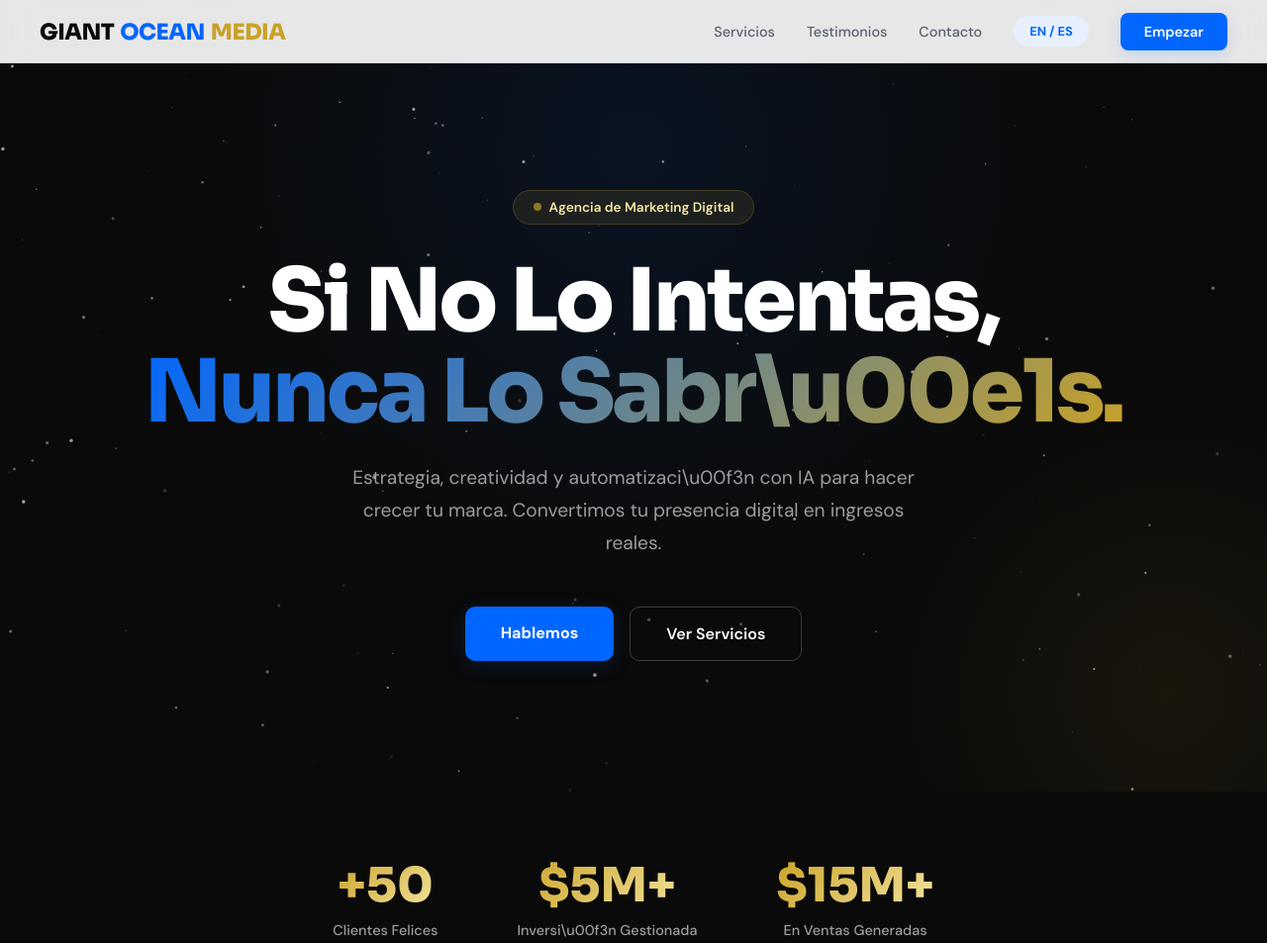
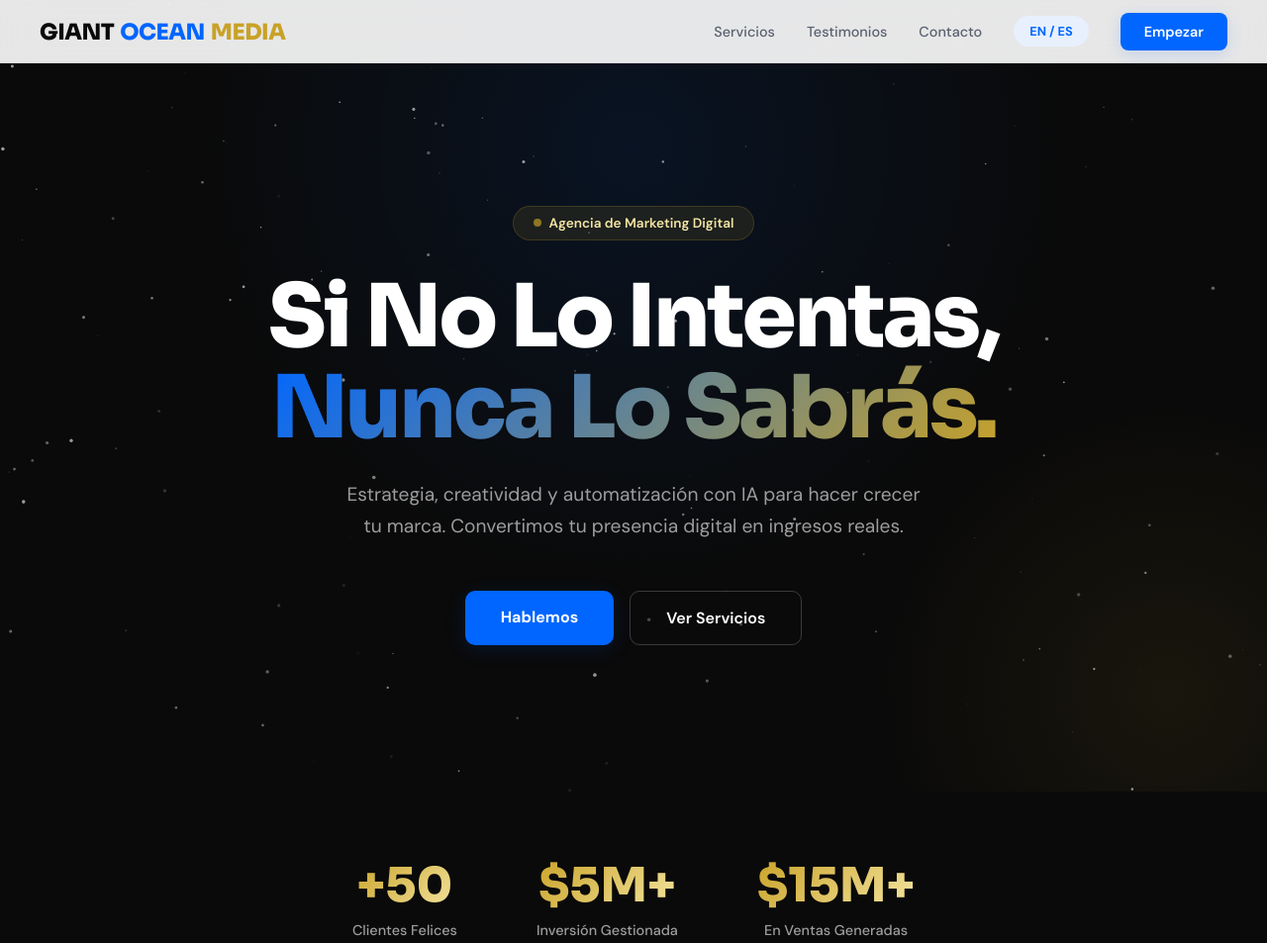
Before and after one commit to giantoceanmedia/giant-ocean-media-landing, a plain HTML site: page index.html in a window 1280 px wide. Shown: the top 953 px of the page at 99% size. Drawn offline with Linux system fonts and the light colour scheme.

Commit message:
Fix unicode characters in Spanish text

```diff
--- a/index.html
+++ b/index.html
@@ -139,8 +139,8 @@
     <section class="hero" id="heroSection">
         <canvas class="hero-canvas" id="starfield"></canvas>
         <div class="hero-badge" data-es="Agencia de Marketing Digital" data-en="Digital Marketing Agency">Agencia de Marketing Digital</div>
-        <h1><span data-es="Si No Lo Intentas," data-en="If You Don't Try,">Si No Lo Intentas,</span><br><span class="highlight" data-es="Nunca Lo Sabr\u00e1s." data-en="You'll Never Know.">Nunca Lo Sabr\u00e1s.</span></h1>
-        <p class="hero-sub" data-es="Estrategia, creatividad y automatizaci\u00f3n con IA para hacer crecer tu marca. Convertimos tu presencia digital en ingresos reales." data-en="Strategy, creativity &amp; AI-powered automation to grow your brand. We turn digital presence into real revenue.">Estrategia, creatividad y automatizaci\u00f3n con IA para hacer crecer tu marca. Convertimos tu presencia digital en ingresos reales.</p>
+        <h1><span data-es="Si No Lo Intentas," data-en="If You Don't Try,">Si No Lo Intentas,</span><br><span class="highlight" data-es="Nunca Lo Sabrás." data-en="You'll Never Know.">Nunca Lo Sabrás.</span></h1>
+        <p class="hero-sub" data-es="Estrategia, creatividad y automatización con IA para hacer crecer tu marca. Convertimos tu presencia digital en ingresos reales." data-en="Strategy, creativity &amp; AI-powered automation to grow your brand. We turn digital presence into real revenue.">Estrategia, creatividad y automatización con IA para hacer crecer tu marca. Convertimos tu presencia digital en ingresos reales.</p>
         <div class="hero-buttons">
             <a href="#contact" class="btn-primary" data-es="Hablemos" data-en="Let's Talk">Hablemos</a>
             <a href="#services" class="btn-secondary" data-es="Ver Servicios" data-en="See Our Services">Ver Servicios</a>
@@ -148,7 +148,7 @@
     </section>
     <section class="stats">
         <div class="stat fade-in"><div class="stat-number">+50</div><div class="stat-label" data-es="Clientes Felices" data-en="Happy Clients">Clientes Felices</div></div>
-        <div class="stat fade-in"><div class="stat-number">$5M+</div><div class="stat-label" data-es="Inversi\u00f3n Gestionada" data-en="Ad Spend Managed">Inversi\u00f3n Gestionada</div></div>
+        <div class="stat fade-in"><div class="stat-number">$5M+</div><div class="stat-label" data-es="Inversión Gestionada" data-en="Ad Spend Managed">Inversión Gestionada</div></div>
         <div class="stat fade-in"><div class="stat-number">$15M+</div><div class="stat-label" data-es="En Ventas Generadas" data-en="Revenue Generated">En Ventas Generadas</div></div>
     </section>
     <section class="services" id="services">
@@ -219,7 +219,7 @@
         document.querySelectorAll('.nav-links a').forEach(link => { link.addEventListener('click', () => { document.getElementById('navLinks').classList.remove('active'); }); });
         const observer = new IntersectionObserver((entries) => { entries.forEach(entry => { if (entry.isIntersecting) entry.target.classList.add('visible'); }); }, { threshold: 0.1 });
         document.querySelectorAll('.fade-in').forEach(el => observer.observe(el));
-        function handleSubmit(e) { e.preventDefault(); const btn = e.target.querySelector('.form-submit'); const originalText = btn.innerHTML; btn.innerHTML = currentLang === 'es' ? '\u00a1Enviado! \u2713' : 'Sent! \u2713'; btn.style.background = '#00C853'; btn.style.boxShadow = '0 4px 20px rgba(0, 200, 83, 0.2)'; setTimeout(() => { btn.innerHTML = originalText; btn.style.background = ''; btn.style.boxShadow = ''; e.target.reset(); }, 3000); }
+        function handleSubmit(e) { e.preventDefault(); const btn = e.target.querySelector('.form-submit'); const originalText = btn.innerHTML; btn.innerHTML = currentLang === 'es' ? '¡Enviado! ✓' : 'Sent! ✓'; btn.style.background = '#00C853'; btn.style.boxShadow = '0 4px 20px rgba(0, 200, 83, 0.2)'; setTimeout(() => { btn.innerHTML = originalText; btn.style.background = ''; btn.style.boxShadow = ''; e.target.reset(); }, 3000); }
         function animateCounters() { document.querySelectorAll('.stat-number').forEach(counter => { const text = counter.textContent; const target = parseFloat(text.replace(/[^0-9.]/g, '')); const hasPlus = text.includes('+'); const hasDollar = text.includes('$'); const hasM = text.includes('M'); let current = 0; const step = target / (2000 / 16); function update() { current += step; if (current >= target) { counter.textContent = text; return; } let display = ''; if (hasPlus && !hasM) display += '+'; if (hasDollar) display += '$'; display += hasM ? current.toFixed(0) : Math.floor(current); if (hasM) display += 'M+'; counter.textContent = display; requestAnimationFrame(update); } new IntersectionObserver((entries, obs) => { if (entries[0].isIntersecting) { update(); obs.disconnect(); } }, { threshold: 0.5 }).observe(counter); }); } animateCounters();
         window.addEventListener('scroll', () => { const nav = document.querySelector('nav'); if (window.scrollY > 50) { nav.style.padding = '10px 40px'; nav.style.boxShadow = '0 2px 20px rgba(0,0,0,0.06)'; } else { nav.style.padding = '16px 40px'; nav.style.boxShadow = 'none'; } });
         (function() { const canvas = document.getElementById('starfield'); if (!canvas) return; const ctx = canvas.getContext('2d'); let stars = []; const STAR_COUNT = 180; function resize() { canvas.width = canvas.parentElement.offsetWidth; canvas.height = canvas.parentElement.offsetHeight; } function initStars() { stars = []; for (let i = 0; i < STAR_COUNT; i++) { stars.push({ x: Math.random() * canvas.width, y: Math.random() * canvas.height, r: Math.random() * 1.5 + 0.3, alpha: Math.random(), speed: Math.random() * 0.02 + 0.005 }); } } function draw() { ctx.clearRect(0, 0, canvas.width, canvas.height); stars.forEach(s => { s.alpha += s.speed; const a = (Math.sin(s.alpha) + 1) / 2; ctx.beginPath(); ctx.arc(s.x, s.y, s.r, 0, Math.PI * 2); ctx.fillStyle = 'rgba(255,255,255,' + (a * 0.6) + ')'; ctx.fill(); }); requestAnimationFrame(draw); } resize(); initStars(); draw(); window.addEventListener('resize', () => { resize(); initStars(); }); })();
```
